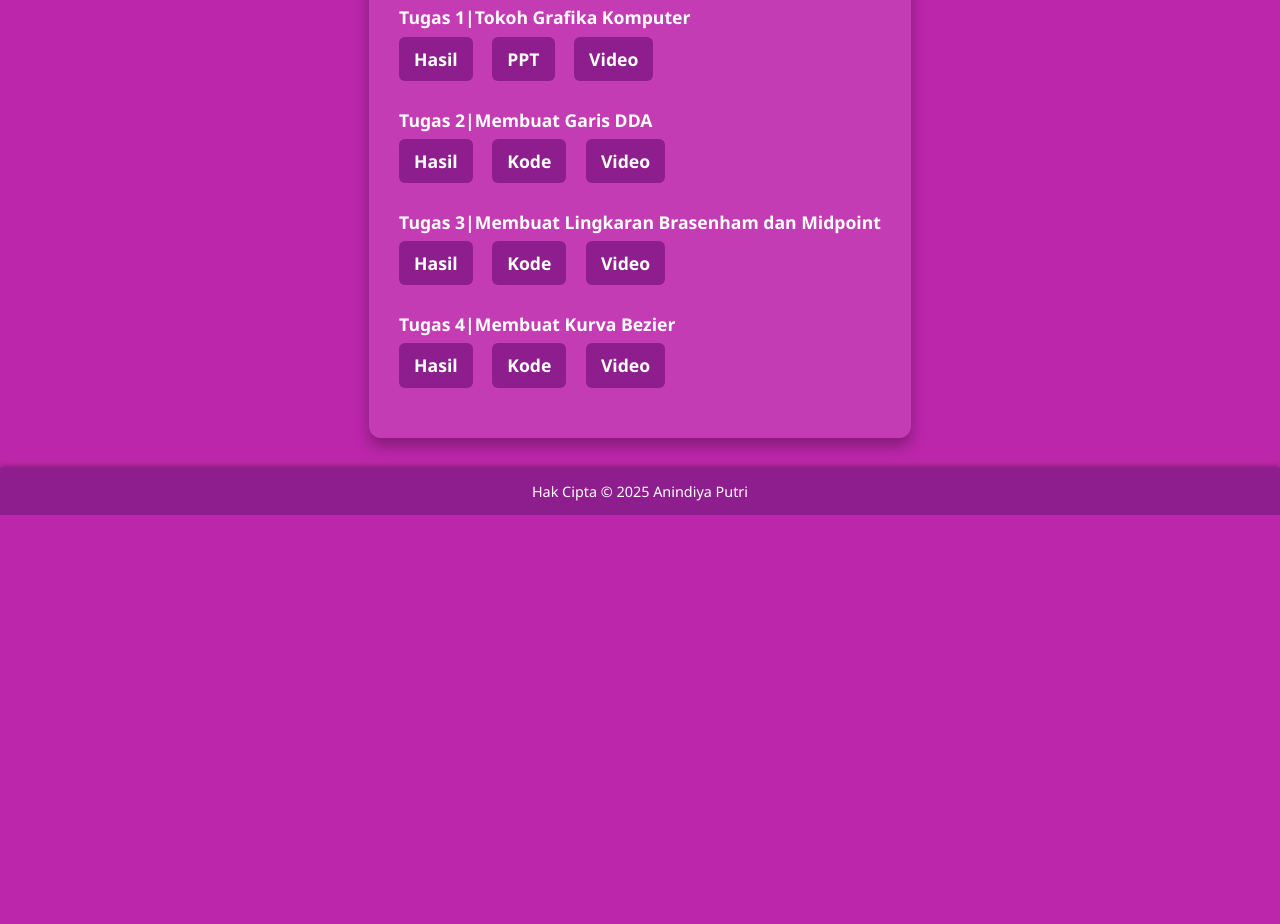
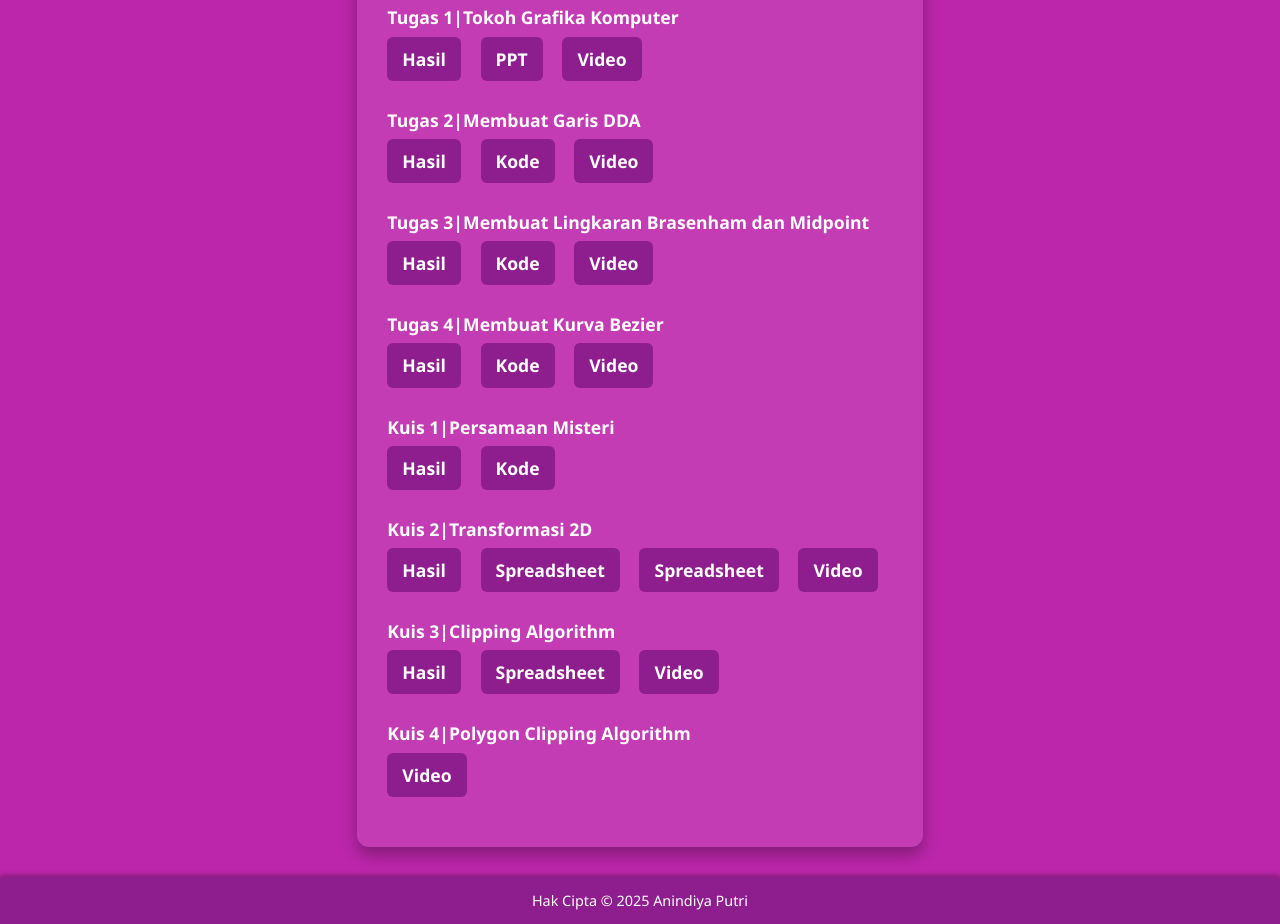
Before and after one commit to 2413025002/AnindiyaPutri, a plain HTML site: page index.html in a window 1280 px wide. Shown: the part 460-1384 px from the top of the page. Before the commit the page ends 975 px from the top, so only its background shows below. Drawn offline with Linux system fonts and the light colour scheme.

Commit message:
Update index.html

```diff
--- a/index.html
+++ b/index.html
@@ -166,6 +166,30 @@
                 <a href="Kurva.html">Kode</a>
                 <a href="https://drive.google.com/file/d/1Wf0SRzF0sZGThe8F0AHDq0rG-tTvh8Hn/view?usp=drivesdk">Video</a>
             </p>
+
+
+             <p><strong>Kuis 1|Persamaan Misteri</strong><br>
+                <a href="https://drive.google.com/file/d/1BY1L7db0cqPn_kQvJ5ZBN230nO_JHMZX/view?usp=drive_link">Hasil</a>
+                <a href="https://drive.google.com/file/d/1v0LbTbs0ihxSb4_PiWU51l_eDT9K0Yii/view?usp=drive_link">Kode</a>
+            </p>
+
+            <p><strong>Kuis 2|Transformasi 2D</strong><br>
+                <a href="https://drive.google.com/file/d/1whjT4LbZU3HNy7Pv5K6WEMmrkzJO1AuP/view?usp=drive_link">Hasil</a>
+                <a href="https://docs.google.com/spreadsheets/d/1hvC22WhFVe8DFzXqqwE_QUBpftsA_jWvCE0OL6or308/edit?usp=drive_link">Spreadsheet</a>
+                <a href="https://docs.google.com/spreadsheets/d/1sXBP__pTKPmCKiFMGi2DFByPWiia9hDsY8yop7iwg8U/edit?usp=drive_link">Spreadsheet</a>
+                <a href="https://drive.google.com/file/d/1uws-8LYI2SKlE5lOQHq-RnYR_lODqku8/view?usp=drive_link">Video</a>
+            </p>
+
+            <p><strong>Kuis 3|Clipping Algorithm</strong><br>
+                <a href="https://drive.google.com/file/d/16EN--xcrmewxONoDgHCJVjkaNhU3soIl/view?usp=drive_link">Hasil</a>
+                <a href="https://docs.google.com/spreadsheets/d/1dtt2AAo_NwlfxnZC3KFtY3ti9IyvIKodWLJg5-rh9Bg/edit?usp=drive_link">Spreadsheet</a>
+                <a href="https://drive.google.com/file/d/1IpvQtQlNkCEuzpVNCxntyOFTPaCKaIZg/view?usp=drive_link">Video</a>
+            </p>
+
+
+            <p><strong>Kuis 4|Polygon Clipping Algorithm</strong><br>
+                <a href="https://drive.google.com/file/d/1WqVRx6SqW6yKT4x7zcAIUL8BUfggPV6V/view?usp=drive_link">Video</a>
+            </p>
         </section>
     </main>
 
```
